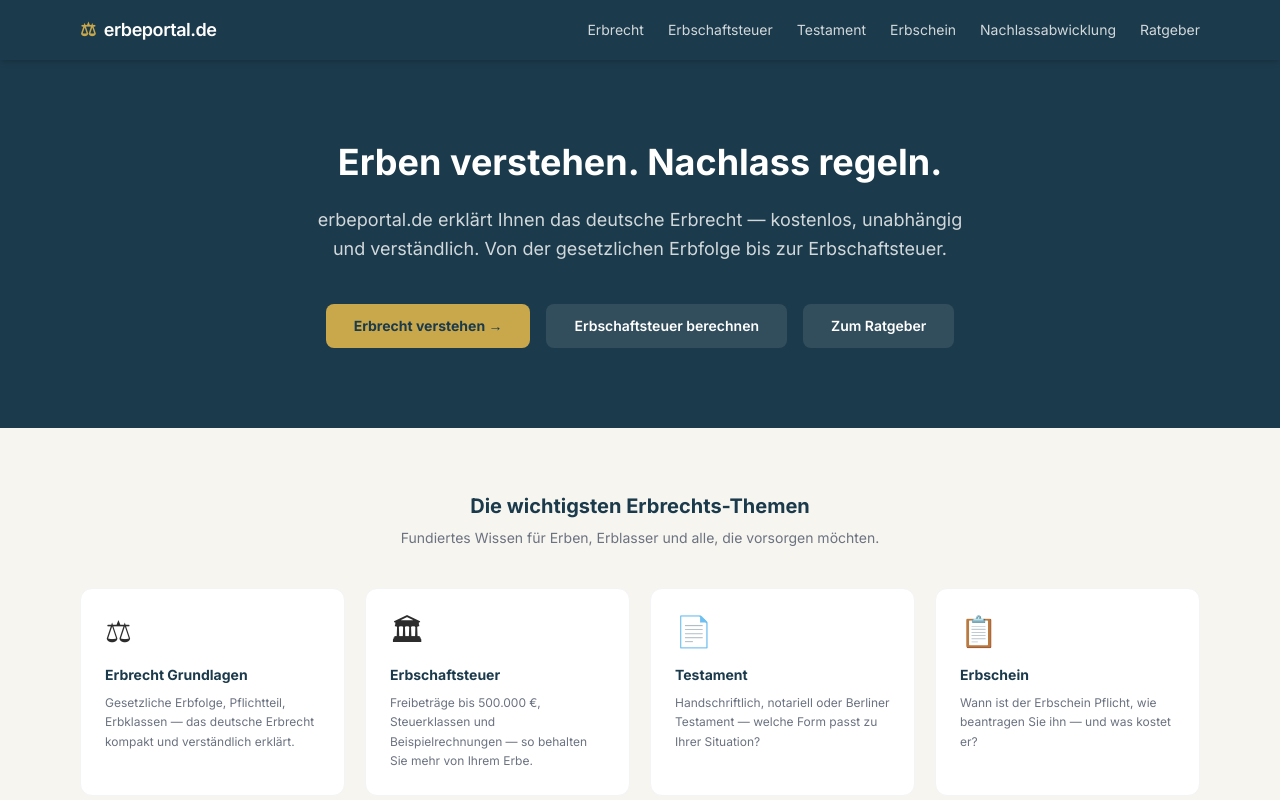
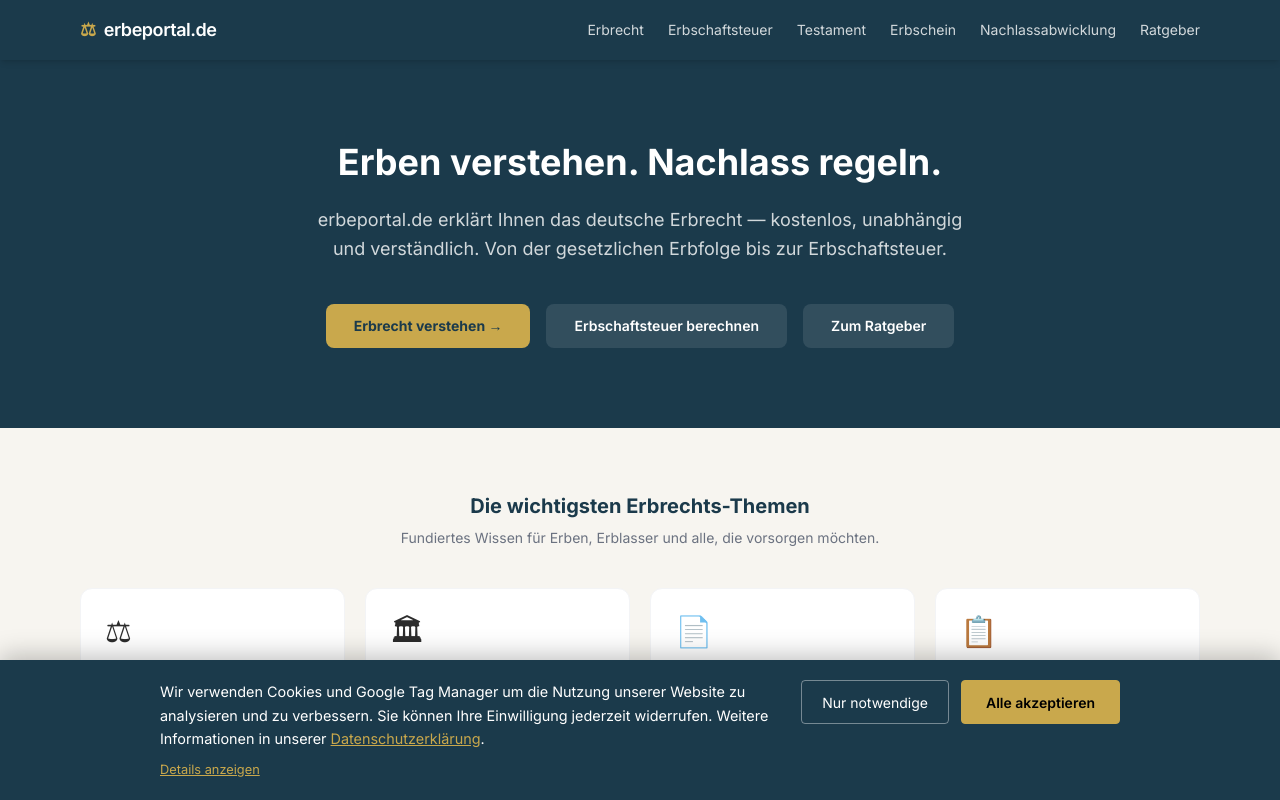
Before and after one commit to OMueller-1976/erbeportal, a Next.js app: page / in a window 1280 px wide. Shown: the top 800 px of the page. Built offline with nearby package versions, Linux system fonts and the light colour scheme.

Commit message:
feat: Cookie-Consent-Banner erbeportal.de

```diff
--- a/app/layout.tsx
+++ b/app/layout.tsx
@@ -3,6 +3,7 @@ import { Inter } from "next/font/google";
 import "./globals.css";
 import Header from "@/components/Header";
 import Footer from "@/components/Footer";
+import CookieBanner from "@/components/CookieBanner";
 
 const inter = Inter({ subsets: ["latin"] });
 
@@ -45,6 +46,12 @@ export default function RootLayout({
   return (
     <html lang="de" className={inter.className}>
       <head>
+        {/* GTM Consent Mode – default denied */}
+        <script
+          dangerouslySetInnerHTML={{
+            __html: `window.dataLayer=window.dataLayer||[];window.dataLayer.push({'consent':'default','analytics_storage':'denied','ad_storage':'denied'});`,
+          }}
+        />
         <script
           dangerouslySetInnerHTML={{
             __html: `(function(w,d,s,l,i){w[l]=w[l]||[];w[l].push({'gtm.start':new Date().getTime(),event:'gtm.js'});var f=d.getElementsByTagName(s)[0],j=d.createElement(s),dl=l!='dataLayer'?'&l='+l:'';j.async=true;j.src='https://www.googletagmanager.com/gtm.js?id='+i+dl;f.parentNode.insertBefore(j,f);})(window,document,'script','dataLayer','GTM-N9VKHL9N');`,
@@ -67,6 +74,7 @@ export default function RootLayout({
         <Header />
         <main className="flex-1">{children}</main>
         <Footer />
+        <CookieBanner />
       </body>
     </html>
   );
--- /dev/null
+++ b/components/CookieBanner.tsx
@@ -0,0 +1,160 @@
+'use client'
+import { useState, useEffect } from 'react'
+
+export default function CookieBanner() {
+  const [visible, setVisible] = useState(false)
+  const [showDetails, setShowDetails] = useState(false)
+
+  useEffect(() => {
+    const consent = localStorage.getItem('cookie_consent')
+    if (!consent) setVisible(true)
+  }, [])
+
+  const pushConsent = (granted: boolean) => {
+    if (typeof window !== 'undefined') {
+      ;(window as any).dataLayer = (window as any).dataLayer || []
+      ;(window as any).dataLayer.push({
+        event: 'consent_update',
+        analytics_storage: granted ? 'granted' : 'denied',
+        ad_storage: granted ? 'granted' : 'denied',
+      })
+    }
+  }
+
+  const accept = () => {
+    localStorage.setItem('cookie_consent', 'accepted')
+    pushConsent(true)
+    setVisible(false)
+  }
+
+  const acceptNecessary = () => {
+    localStorage.setItem('cookie_consent', 'minimal')
+    pushConsent(false)
+    setVisible(false)
+  }
+
+  if (!visible) return null
+
+  return (
+    <div style={{
+      position: 'fixed',
+      bottom: 0,
+      left: 0,
+      right: 0,
+      zIndex: 9999,
+      background: '#1B3A4B',
+      color: '#ffffff',
+      padding: '1.25rem 2rem',
+      boxShadow: '0 -4px 24px rgba(0,0,0,0.25)',
+    }}>
+      <div style={{ maxWidth: 960, margin: '0 auto' }}>
+        <div style={{
+          display: 'flex',
+          alignItems: 'flex-start',
+          justifyContent: 'space-between',
+          gap: '2rem',
+          flexWrap: 'wrap',
+        }}>
+          <div style={{ flex: 1, minWidth: 280 }}>
+            <p style={{ margin: '0 0 0.4rem', fontSize: '0.9rem', lineHeight: 1.6 }}>
+              Wir verwenden Cookies und Google Tag Manager um die Nutzung unserer Website zu analysieren
+              und zu verbessern. Sie können Ihre Einwilligung jederzeit widerrufen. Weitere Informationen
+              in unserer{' '}
+              <a href="/datenschutz" style={{ color: '#C9A84C', textDecoration: 'underline' }}>
+                Datenschutzerklärung
+              </a>.
+            </p>
+            <button
+              onClick={() => setShowDetails(!showDetails)}
+              style={{
+                background: 'none',
+                border: 'none',
+                color: '#C9A84C',
+                cursor: 'pointer',
+                fontSize: '0.8rem',
+                padding: 0,
+                textDecoration: 'underline',
+              }}
+            >
+              {showDetails ? 'Details ausblenden' : 'Details anzeigen'}
+            </button>
+          </div>
+
+          <div style={{
+            display: 'flex',
+            gap: '0.75rem',
+            alignItems: 'center',
+            flexWrap: 'wrap',
+            flexShrink: 0,
+          }}>
+            <button
+              onClick={acceptNecessary}
+              style={{
+                background: 'transparent',
+                border: '1px solid rgba(255,255,255,0.4)',
+                color: '#ffffff',
+                padding: '0.6rem 1.25rem',
+                borderRadius: '4px',
+                cursor: 'pointer',
+                fontSize: '0.875rem',
+                minHeight: 44,
+                whiteSpace: 'nowrap',
+              }}
+            >
+              Nur notwendige
+            </button>
+            <button
+              onClick={accept}
+              style={{
+                background: '#C9A84C',
+                border: '1px solid #C9A84C',
+                color: '#000000',
+                padding: '0.6rem 1.5rem',
+                borderRadius: '4px',
+                cursor: 'pointer',
+                fontSize: '0.875rem',
+                fontWeight: 600,
+                minHeight: 44,
+                whiteSpace: 'nowrap',
+              }}
+            >
+              Alle akzeptieren
+            </button>
+          </div>
+        </div>
+
+        {showDetails && (
+          <div style={{
+            marginTop: '1rem',
+            paddingTop: '1rem',
+            borderTop: '1px solid rgba(255,255,255,0.15)',
+            display: 'grid',
+            gridTemplateColumns: 'repeat(auto-fit, minmax(200px, 1fr))',
+            gap: '1rem',
+            fontSize: '0.82rem',
+            color: 'rgba(255,255,255,0.75)',
+          }}>
+            <div>
+              <strong style={{ color: '#ffffff', display: 'block', marginBottom: 4 }}>
+                ✓ Notwendige Cookies
+              </strong>
+              Session-Verwaltung und grundlegende Funktionen. Immer aktiv.
+            </div>
+            <div>
+              <strong style={{ color: '#ffffff', display: 'block', marginBottom: 4 }}>
+                Google Tag Manager
+              </strong>
+              Steuerung von Tracking-Tags. Nur bei Zustimmung aktiv.
+            </div>
+            <div>
+              <strong style={{ color: '#ffffff', display: 'block', marginBottom: 4 }}>
+                Google Analytics
+              </strong>
+              Analyse des Nutzerverhaltens, anonymisiert. Nur bei Zustimmung.
+            </div>
+          </div>
+        )}
+      </div>
+    </div>
+  )
+}
```
